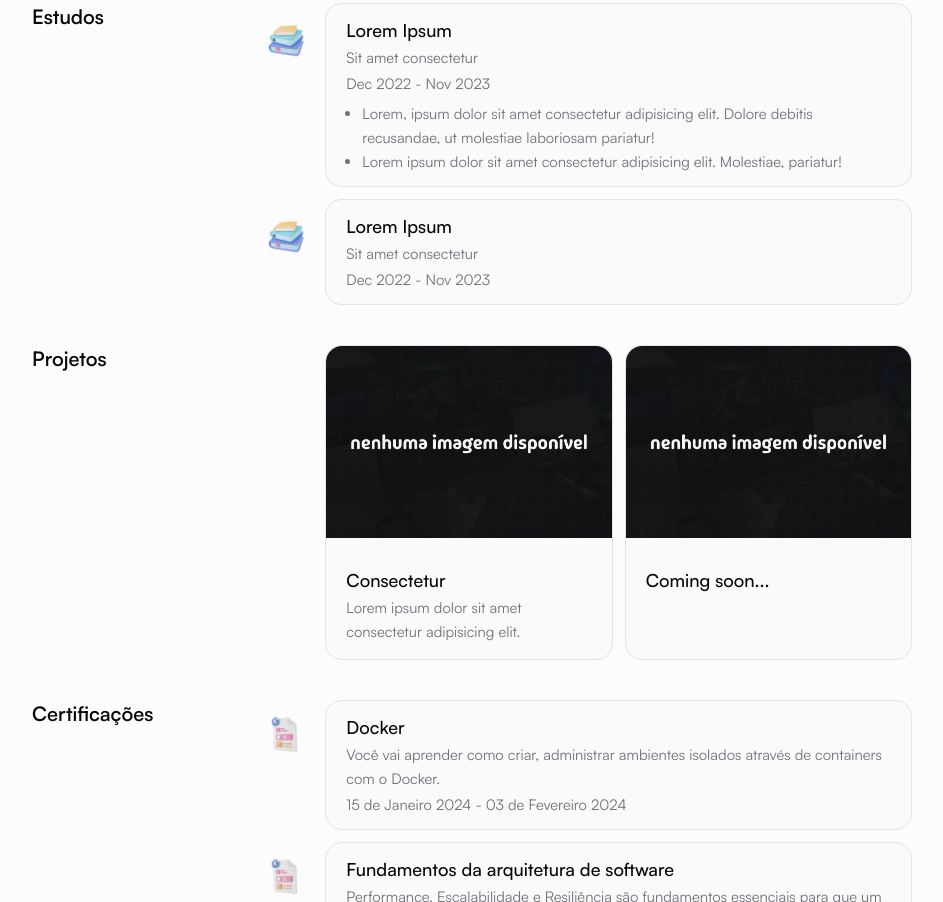
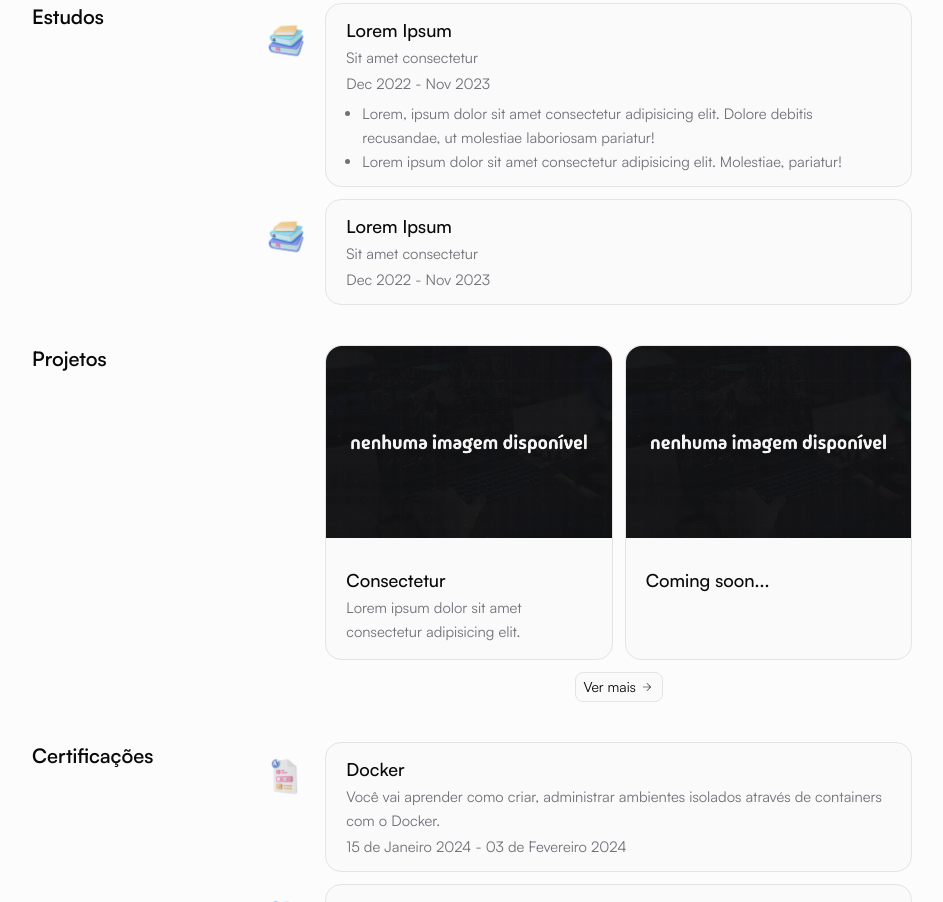
Before and after one commit to iPingOi/portfolio, an Astro site: page / in a window 1280 px wide. Shown: the part 932-1834 px from the top of the page, without its empty margins (168-1111 px from the left). Built offline with nearby package versions, Linux system fonts and the light colour scheme; Astro itself is replaced by a stand-in of ours; some packages are replaced by stand-ins of ours.

Commit message:
fix: projects grid and added view projects

```diff
--- a/src/components/ProjectCard.astro
+++ b/src/components/ProjectCard.astro
@@ -20,7 +20,7 @@ if (!images[imagePath])
 <Tag
 	class={cn(
 		className,
-		'flex flex-col gap-y-3 rounded-2xl border border-border bg-primary-foreground ',
+		'flex flex-col gap-y-3 rounded-2xl border border-border bg-primary-foreground',
 		href && 'transition-all hover:border-foreground/25 hover:shadow-sm'
 	)}
 	href={href}
--- a/src/pages/index.astro
+++ b/src/pages/index.astro
@@ -11,6 +11,7 @@ import { Image } from 'astro:assets'
 import profilePhoto from '../assets/profile.png'
 
 import { getAllPosts, sortMDByDate } from '@/utils'
+import Button from '@/components/Button.astro'
 
 const languages = ['JavaScript', 'TypeScript', 'Golang']
 const frontend = ['Reactjs', 'Nextjs', 'Astrojs']
@@ -155,14 +156,14 @@ const allPostsByDate = sortMDByDate(allPosts).slice(0, MAX_POSTS)
 		</Section>
 
 		<Section title='Projetos'>
-			<div class='flex flex-col gap-y-3 sm:flex-row sm:gap-x-3 sm:gap-y-0'>
+			<div class='grid grid-cols-2 flex-col gap-3'>
 				<ProjectCard
 					href='https://www.google.com'
 					heading='Consectetur'
 					subheading='Lorem ipsum dolor sit amet consectetur adipisicing elit.'
 					imagePath='/src/assets/coming-soon.png'
 					altText='Example'
-					class='w-full sm:w-1/2'
+					class=''
 				/>
 				<ProjectCard
 					as='div'
@@ -170,8 +171,25 @@ const allPostsByDate = sortMDByDate(allPosts).slice(0, MAX_POSTS)
 					subheading=''
 					imagePath='/src/assets/coming-soon.png'
 					altText='Lorem, ipsum dolor sit'
-					class='w-full sm:w-1/2'
+					class=''
 				/>
+			</div>
+
+			<div class='flex justify-center'>
+				<Button title='Ver mais' href='/projects' style='button'>
+					<svg
+						width='14'
+						height='14'
+						viewBox='0 0 14 14'
+						fill='currentColor'
+						xmlns='http://www.w3.org/2000/svg'
+						slot='icon-after'
+					>
+						<path
+							d='M9.96291 6.70833L6.58425 3.32966L7.00016 2.91666L11.0835 7L7.00016 11.0833L6.58425 10.6703L9.96291 7.29166L2.91683 7.29166L2.91683 6.70833L9.96291 6.70833Z'
+						></path>
+					</svg>
+				</Button>
 			</div>
 		</Section>
 
```
Also changed, not shown: src/components/BaseHead.astro (line endings or trailing spaces).
